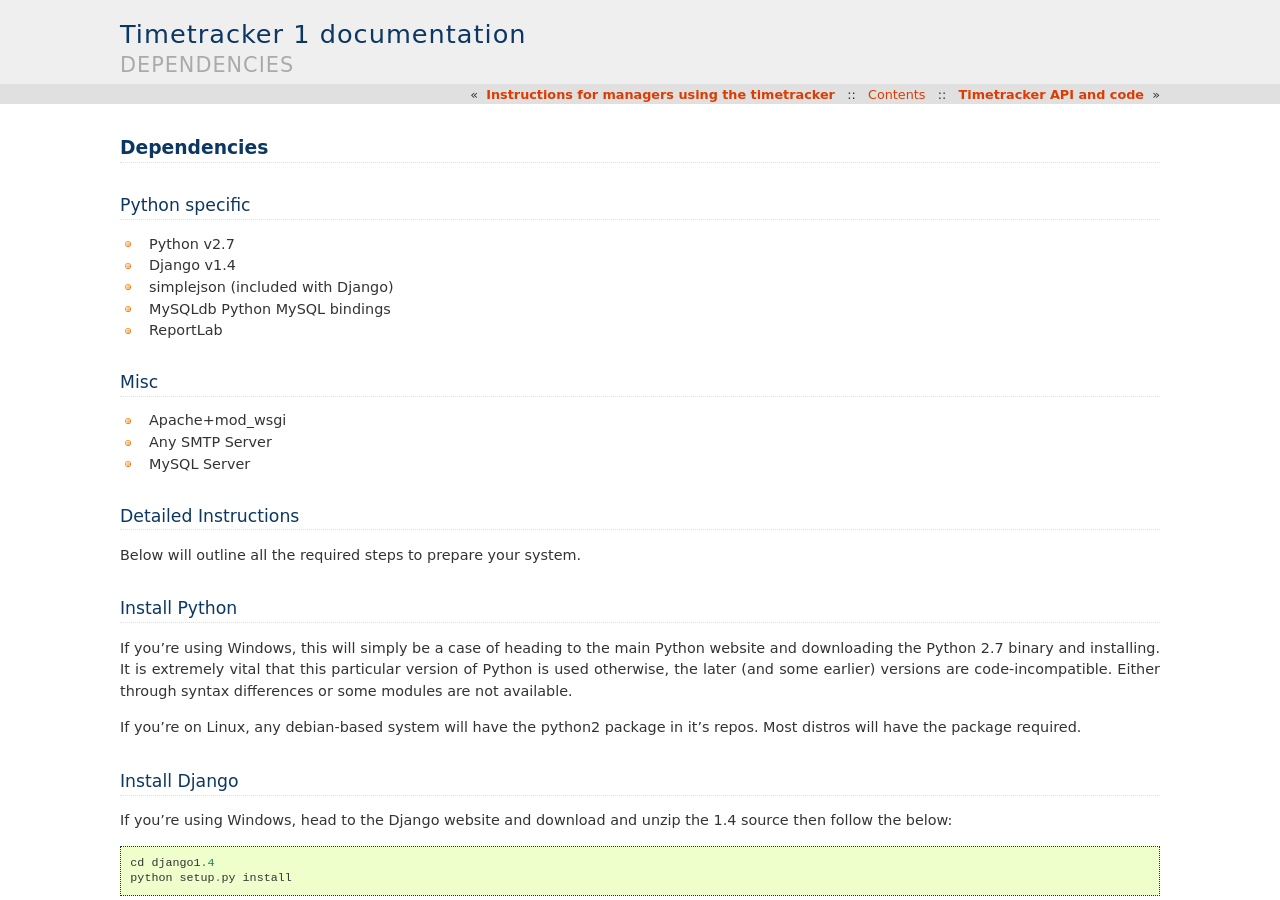
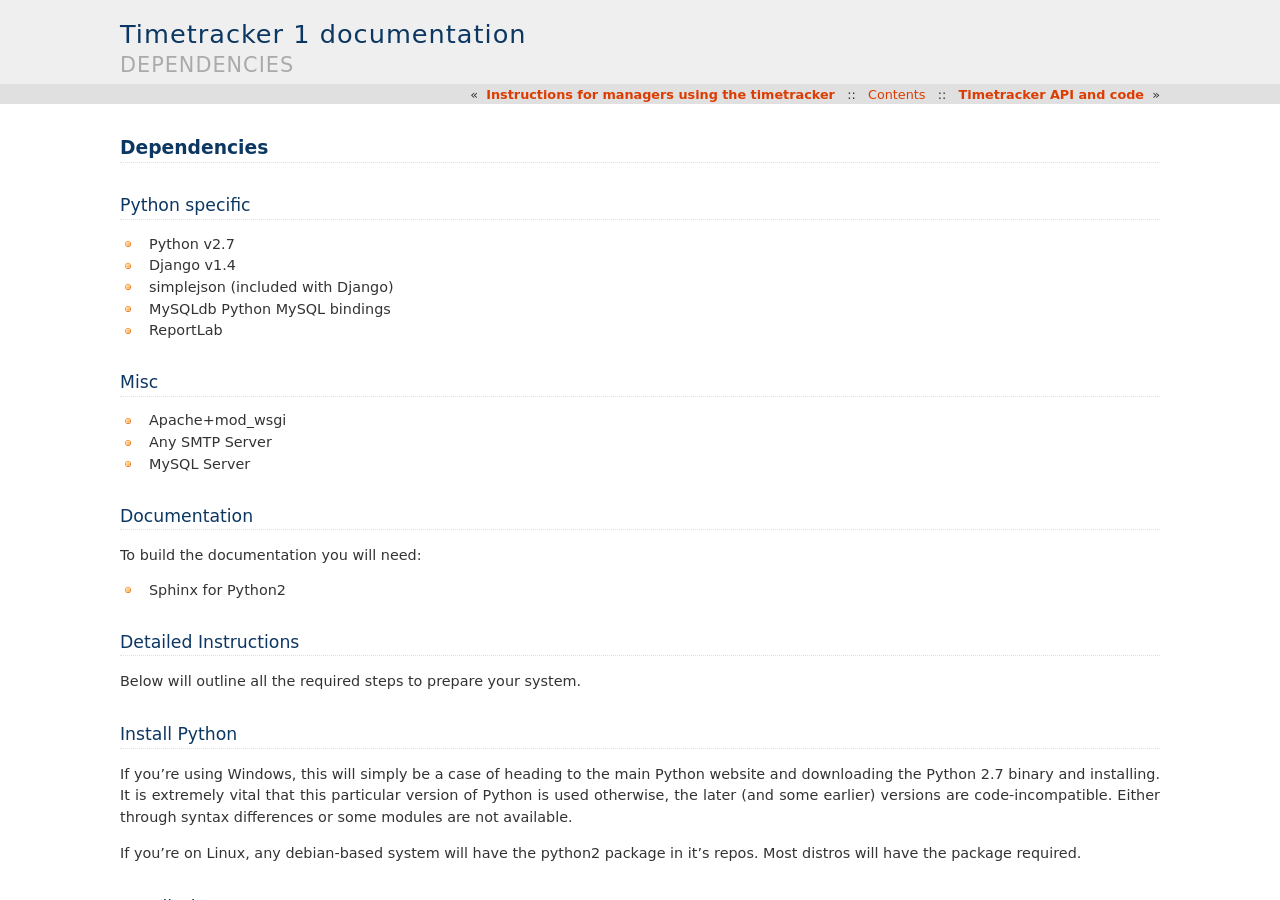
Before and after one commit to AeroNotix/django-timetracker, a Sphinx documentation site: the page built from docs/source/deps.rst, in a window 1280 px wide and 900 px high. Built offline with Sphinx 7.4.7, drawn with Linux system fonts in a browser that asks for light colours; the version number could not be read and is left out.

Commit message:
Added note about what's required to build documentation in Python2.

```diff
--- a/docs/source/deps.rst
+++ b/docs/source/deps.rst
@@ -22,6 +22,13 @@ Misc
 * Any SMTP Server
 
 * MySQL Server
+
+Documentation
+-------------
+
+To build the documentation you will need:
+
+* Sphinx for Python2
 
 Detailed Instructions
 ---------------------
```
